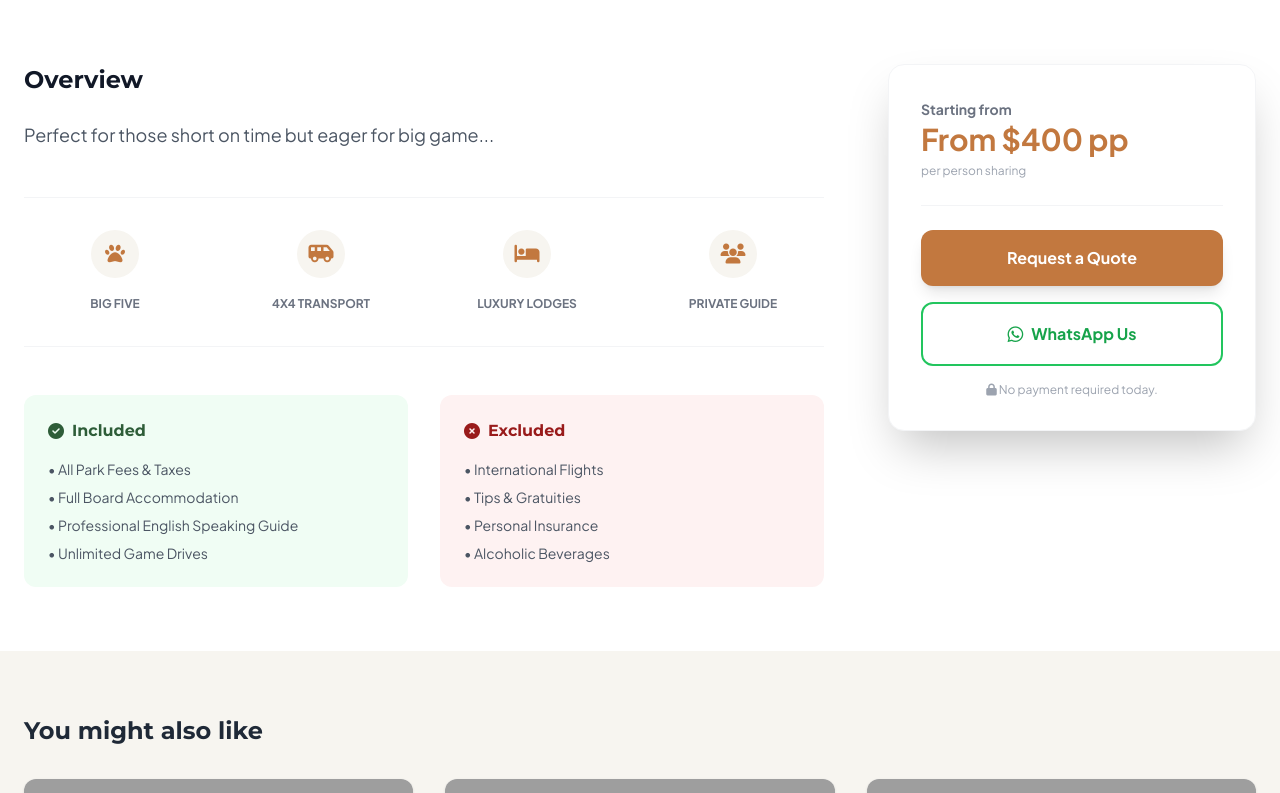
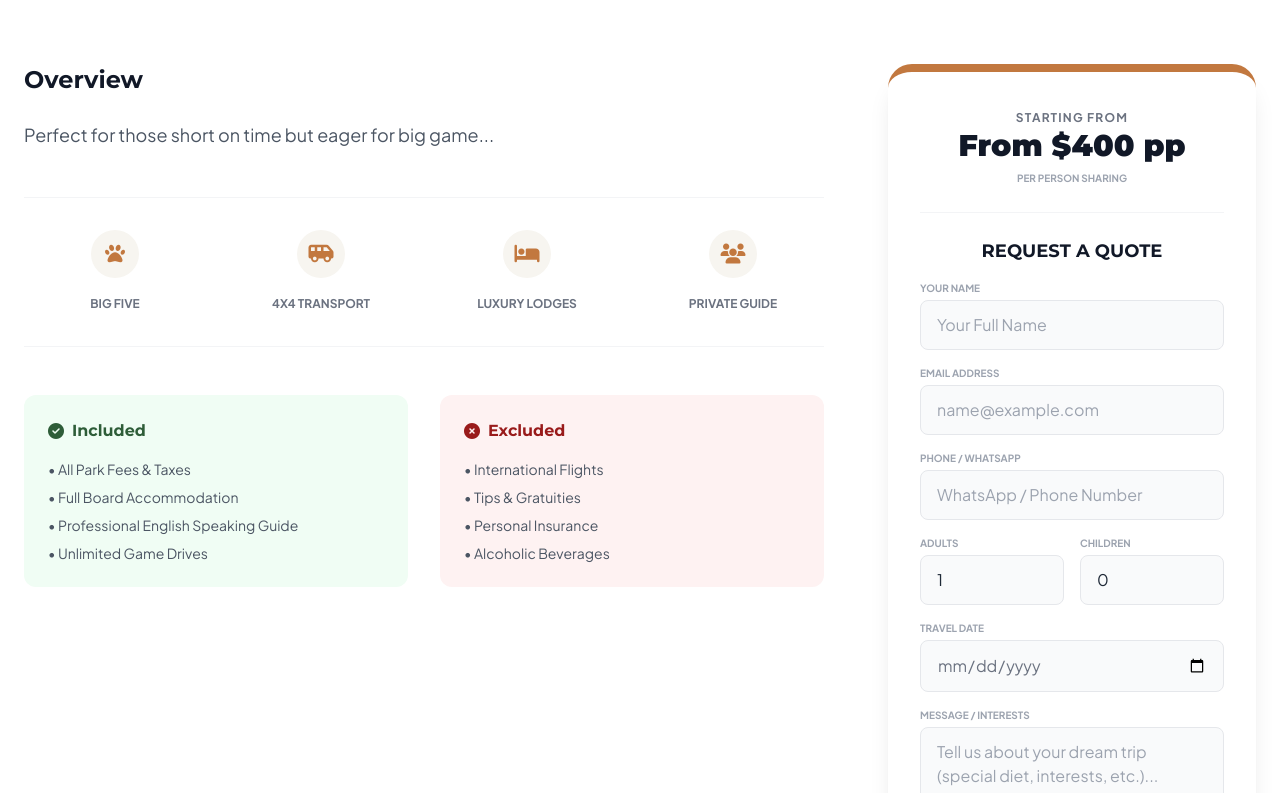
Before and after one commit to kelvinketer/afrikan-kismat, a Django app: page /safari/1/ in a window 1280 px wide. Shown: the part 480-1273 px from the top of the page. Run offline with Django 5.2, Linux system fonts and the light colour scheme; data comes from the database, SQL or seed files in the repository; some libraries are stand-ins or nearby versions; grey boxes are pictures that could not be loaded.

Commit message:
Fix Admin error and deploy Smart Inquiry System

```diff
--- a/core/forms.py
+++ b/core/forms.py
@@ -1,27 +1,42 @@
 from django import forms
 from .models import Inquiry
 
-class ContactForm(forms.ModelForm):
+class InquiryForm(forms.ModelForm):
     class Meta:
         model = Inquiry
-        fields = ['name', 'email', 'subject', 'message']
+        # We now include the new smart fields: phone, travel_date, adults, children
+        fields = ['name', 'email', 'phone', 'travel_date', 'adults', 'children', 'message']
 
-        # We can style the inputs using Tailwind classes here
+        # Tailwind Styling for all inputs
         widgets = {
             'name': forms.TextInput(attrs={
-                'class': 'w-full bg-gray-50 border border-gray-200 rounded p-3 focus:outline-none focus:border-safari-clay',
+                'class': 'w-full bg-gray-50 border border-gray-200 rounded-lg px-4 py-3 focus:outline-none focus:border-safari-clay transition',
                 'placeholder': 'Your Full Name'
             }),
             'email': forms.EmailInput(attrs={
-                'class': 'w-full bg-gray-50 border border-gray-200 rounded p-3 focus:outline-none focus:border-safari-clay',
+                'class': 'w-full bg-gray-50 border border-gray-200 rounded-lg px-4 py-3 focus:outline-none focus:border-safari-clay transition',
                 'placeholder': 'name@example.com'
             }),
-            'subject': forms.TextInput(attrs={
-                'class': 'w-full bg-gray-50 border border-gray-200 rounded p-3 focus:outline-none focus:border-safari-clay',
-                'placeholder': 'Safari Interest / General Question'
+            'phone': forms.TextInput(attrs={
+                'class': 'w-full bg-gray-50 border border-gray-200 rounded-lg px-4 py-3 focus:outline-none focus:border-safari-clay transition',
+                'placeholder': 'WhatsApp / Phone Number'
+            }),
+            'travel_date': forms.DateInput(attrs={
+                'class': 'w-full bg-gray-50 border border-gray-200 rounded-lg px-4 py-3 focus:outline-none focus:border-safari-clay transition text-gray-500',
+                'type': 'date'  # This triggers the browser's date picker
+            }),
+            'adults': forms.NumberInput(attrs={
+                'class': 'w-full bg-gray-50 border border-gray-200 rounded-lg px-4 py-3 focus:outline-none focus:border-safari-clay transition',
+                'min': '1',
+                'value': '2'
+            }),
+            'children': forms.NumberInput(attrs={
+                'class': 'w-full bg-gray-50 border border-gray-200 rounded-lg px-4 py-3 focus:outline-none focus:border-safari-clay transition',
+                'min': '0',
+                'value': '0'
             }),
             'message': forms.Textarea(attrs={
-                'class': 'w-full bg-gray-50 border border-gray-200 rounded p-3 focus:outline-none focus:border-safari-clay h-32',
-                'placeholder': 'Tell us about your dream trip...'
+                'class': 'w-full bg-gray-50 border border-gray-200 rounded-lg px-4 py-3 focus:outline-none focus:border-safari-clay h-32 transition',
+                'placeholder': 'Tell us about your dream trip (special diet, interests, etc.)...'
             }),
         }
--- a/core/views.py
+++ b/core/views.py
@@ -1,8 +1,7 @@
 from django.shortcuts import render, get_object_or_404, redirect
 from django.contrib import messages
-# --- UPDATED IMPORT: Added 'Partner' to the list ---
 from .models import SafariPackage, Destination, Testimonial, Partner
-from .forms import ContactForm
+from .forms import InquiryForm  # <--- Updated Import (was ContactForm)
 
 # --- VIEWS ---
 
@@ -11,29 +10,24 @@ def home(request):
     testimonials = Testimonial.objects.filter(is_active=True).order_by('-id')[:3]
 
     # 2. Fetch Destinations for the Slider
-    # We exclude the "Big 3" popular ones because they are already hardcoded
-    # in the "Popular Destinations" grid on the homepage.
     slider_destinations = Destination.objects.exclude(
         slug__in=['masai-mara', 'amboseli', 'diani-beach']
     )
 
-    # Fallback: If the database is empty or has few items, just grab all of them
-    # to prevent an empty slider.
     if not slider_destinations.exists():
         slider_destinations = Destination.objects.all()
 
     # 3. Fetch Featured Safaris (First 3)
     safari_packages = SafariPackage.objects.all().order_by('-id')[:3]
 
-    # 4. NEW: Fetch Partners for the scrolling logos
-    # We grab all partners to display in the footer/slider area
+    # 4. Fetch Partners
     partners = Partner.objects.all()
 
     context = {
         'testimonials': testimonials,
         'slider_destinations': slider_destinations,
         'safari_packages': safari_packages,
-        'partners': partners, # <--- Pass the partners to the template
+        'partners': partners,
     }
 
     return render(request, 'index.html', context)
@@ -44,63 +38,62 @@ def about(request):
 def contact(request):
     if request.method == 'POST':
         # 1. If user hit "Submit", process the data
-        form = ContactForm(request.POST)
+        form = InquiryForm(request.POST)
 
         if form.is_valid():
-            # 2. Save the data to the "Inquiry" database table
+            # 2. Save the data
             form.save()
 
-            # 3. Show a success message (The "Asante!" popup)
+            # 3. Show a success message
             messages.success(request, "Asante! We have received your message and will contact you shortly.")
 
-            # 4. Reload the page to clear the form
+            # 4. Reload
             return redirect('contact')
     else:
-        # 5. If user just visited the page (GET request)
-
-        # --- SMART PRE-FILL LOGIC ---
-        # Check if the URL has a 'package' parameter (e.g. ?package=Mara+Adventure)
-        package_name = request.GET.get('package', '')
-
-        initial_data = {}
-        if package_name:
-            initial_data = {
-                'subject': f"Inquiry regarding: {package_name}",
-                'message': f"Hi, I am interested in booking the {package_name}. Please send me more details."
-            }
-
-        # Pass 'initial' data to the form to pre-fill the fields automatically
-        form = ContactForm(initial=initial_data)
-        # --- END SMART PRE-FILL ---
+        # 5. Generic Empty Form
+        form = InquiryForm()
 
     return render(request, 'contact.html', {'form': form})
 
 def safaris(request):
-    # Fetch all safari packages from the database
     all_safaris = SafariPackage.objects.all()
     return render(request, 'safaris.html', {'safaris': all_safaris})
 
 def destinations(request):
-    # Fetch all destinations for the catalog page
     all_destinations = Destination.objects.all()
     return render(request, 'destinations.html', {'destinations': all_destinations})
 
 def destination_detail(request, slug):
-    # Fetch the specific destination from the database by its slug
     destination = get_object_or_404(Destination, slug=slug)
-
     return render(request, 'destination_detail.html', {'destination': destination})
 
 def safari_detail(request, pk):
-    # Fetch the specific safari by its primary key (ID)
+    # Fetch the specific safari
     safari = get_object_or_404(SafariPackage, pk=pk)
 
-    # Suggest similar safaris (exclude the current one) to keep users browsing
+    # --- SMART INQUIRY LOGIC START ---
+    if request.method == 'POST':
+        form = InquiryForm(request.POST)
+        if form.is_valid():
+            # Save the inquiry but pause to add the package link
+            inquiry = form.save(commit=False)
+            inquiry.package = safari  # Link this inquiry to THIS specific safari
+            inquiry.save()
+
+            messages.success(request, "Asante! We have received your quote request. Our team will contact you shortly.")
+            return redirect('safari_detail', pk=pk)
+    else:
+        # Pre-fill the form slightly? No, keep it clean for now.
+        form = InquiryForm()
+    # --- SMART INQUIRY LOGIC END ---
+
+    # Suggest similar safaris
     related_safaris = SafariPackage.objects.exclude(pk=pk)[:3]
 
     context = {
         'safari': safari,
-        'related_safaris': related_safaris
+        'related_safaris': related_safaris,
+        'form': form, # <--- Pass the form to the template
     }
 
     return render(request, 'safari_detail.html', context)
--- a/templates/safari_detail.html
+++ b/templates/safari_detail.html
@@ -1,4 +1,5 @@
 {% extends 'base.html' %}
+{% load static %}
 
 {% block title %}{{ safari.title }} | Afrikan Kismat{% endblock %}
 
@@ -24,6 +25,18 @@
     <div class="max-w-7xl mx-auto px-6 grid grid-cols-1 lg:grid-cols-3 gap-16">
 
         <div class="lg:col-span-2">
+
+            {% if messages %}
+                {% for message in messages %}
+                <div class="bg-green-50 border-l-4 border-green-500 p-4 mb-8 rounded shadow-sm flex items-start gap-3">
+                    <i class="fas fa-check-circle text-green-500 mt-1"></i>
+                    <div>
+                        <p class="font-bold text-green-800">Request Received!</p>
+                        <p class="text-green-700 text-sm">{{ message }}</p>
+                    </div>
+                </div>
+                {% endfor %}
+            {% endif %}
 
             <h2 class="text-2xl font-bold text-gray-900 mb-6 font-header">Overview</h2>
             <p class="text-gray-600 leading-relaxed mb-12 text-lg">
@@ -97,7 +110,9 @@
                 </div>
                 {% endfor %}
             </div>
-            <div class="mb-16"></div> {% endif %}
+            <div class="mb-16"></div>
+            {% endif %}
+
             <div class="grid grid-cols-1 md:grid-cols-2 gap-8">
                 <div class="bg-green-50 p-6 rounded-xl">
                     <h3 class="font-bold text-safari-green mb-4 flex items-center gap-2"><i class="fas fa-check-circle"></i> Included</h3>
@@ -121,31 +136,75 @@
 
         </div>
 
-        <div class="relative">
-            <div class="sticky top-28 bg-white p-8 rounded-2xl shadow-2xl border border-gray-100">
-                <div class="mb-6">
-                    <span class="text-gray-500 text-sm font-bold">Starting from</span>
+        <div class="lg:col-span-1">
+            <div class="sticky top-24 bg-white p-8 rounded-3xl shadow-xl border-t-8 border-safari-clay">
+                <div class="mb-6 text-center">
+                    <span class="text-gray-500 text-xs font-bold uppercase tracking-widest">Starting from</span>
                     {% if safari.price_guideline %}
-                    <div class="text-3xl font-black text-safari-clay">{{ safari.price_guideline }}</div>
+                    <div class="text-3xl font-black text-gray-900 font-header">{{ safari.price_guideline }}</div>
                     {% else %}
-                    <div class="text-3xl font-black text-safari-clay">Request Quote</div>
+                    <div class="text-3xl font-black text-gray-900 font-header">Request Quote</div>
                     {% endif %}
-                    <span class="text-xs text-gray-400">per person sharing</span>
+                    <span class="text-[10px] text-gray-400 font-bold uppercase">per person sharing</span>
                 </div>
 
                 <hr class="border-gray-100 mb-6">
 
-                <a href="{% url 'contact' %}?package={{ safari.title }}" class="block w-full text-center bg-safari-clay text-white font-bold py-4 rounded-xl hover:bg-safari-dark transition mb-4 shadow-lg">
-                    Request a Quote
-                </a>
+                <h3 class="text-lg font-bold text-gray-900 mb-4 text-center uppercase font-header">Request a Quote</h3>
 
-                <a href="https://wa.me/254790819330?text=I'm%20interested%20in%20{{ safari.title }}" target="_blank" class="block w-full text-center border-2 border-green-500 text-green-600 font-bold py-4 rounded-xl hover:bg-green-50 transition flex justify-center items-center gap-2">
-                    <i class="fab fa-whatsapp text-lg"></i> WhatsApp Us
-                </a>
+                <form method="post" class="space-y-4">
+                    {% csrf_token %}
 
-                <p class="text-center text-xs text-gray-400 mt-4">
-                    <i class="fas fa-lock"></i> No payment required today.
-                </p>
+                    <div>
+                        <label class="block text-[10px] font-bold text-gray-400 uppercase mb-1">Your Name</label>
+                        {{ form.name }}
+                    </div>
+
+                    <div>
+                        <label class="block text-[10px] font-bold text-gray-400 uppercase mb-1">Email Address</label>
+                        {{ form.email }}
+                    </div>
+
+                    <div>
+                        <label class="block text-[10px] font-bold text-gray-400 uppercase mb-1">Phone / WhatsApp</label>
+                        {{ form.phone }}
+                    </div>
+
+                    <div class="grid grid-cols-2 gap-4">
+                        <div>
+                            <label class="block text-[10px] font-bold text-gray-400 uppercase mb-1">Adults</label>
+                            {{ form.adults }}
+                        </div>
+                        <div>
+                            <label class="block text-[10px] font-bold text-gray-400 uppercase mb-1">Children</label>
+                            {{ form.children }}
+                        </div>
+                    </div>
+
+                    <div>
+                        <label class="block text-[10px] font-bold text-gray-400 uppercase mb-1">Travel Date</label>
+                        {{ form.travel_date }}
+                    </div>
+
+                    <div>
+                        <label class="block text-[10px] font-bold text-gray-400 uppercase mb-1">Message / Interests</label>
+                        {{ form.message }}
+                    </div>
+
+                    <button type="submit" class="w-full bg-safari-clay text-white font-bold py-4 rounded-xl uppercase tracking-widest text-xs hover:bg-safari-dark transition shadow-lg hover:shadow-xl transform hover:-translate-y-1">
+                        Send Inquiry
+                    </button>
+
+                    <p class="text-center text-[10px] text-gray-400 mt-4">
+                        <i class="fas fa-lock"></i> Your details are secure. We reply within 24hrs.
+                    </p>
+                </form>
+
+                <div class="mt-6 pt-6 border-t border-gray-100">
+                    <a href="https://wa.me/254790819330?text=I'm%20interested%20in%20{{ safari.title }}" target="_blank" class="block w-full text-center border-2 border-green-500 text-green-600 font-bold py-3 rounded-xl hover:bg-green-50 transition flex justify-center items-center gap-2 text-xs uppercase tracking-wider">
+                        <i class="fab fa-whatsapp text-lg"></i> Chat on WhatsApp
+                    </a>
+                </div>
             </div>
         </div>
 
@@ -154,7 +213,7 @@
 
 <section class="py-16 bg-safari-sand">
     <div class="max-w-7xl mx-auto px-6">
-        <h3 class="text-2xl font-bold text-gray-800 mb-8 font-header">You might also like</h3>
+        <h3 class="text-2xl font-bold text-gray-800 mb-8 font-header uppercase tracking-wider">You might also like</h3>
         <div class="grid grid-cols-1 md:grid-cols-3 gap-8">
             {% for related in related_safaris %}
             <a href="{% url 'safari_detail' related.pk %}" class="bg-white rounded-xl overflow-hidden shadow hover:shadow-xl transition group">
```
Also changed, not shown: core/admin.py (+13 -35 lines), core/models.py (+16 -3 lines).
